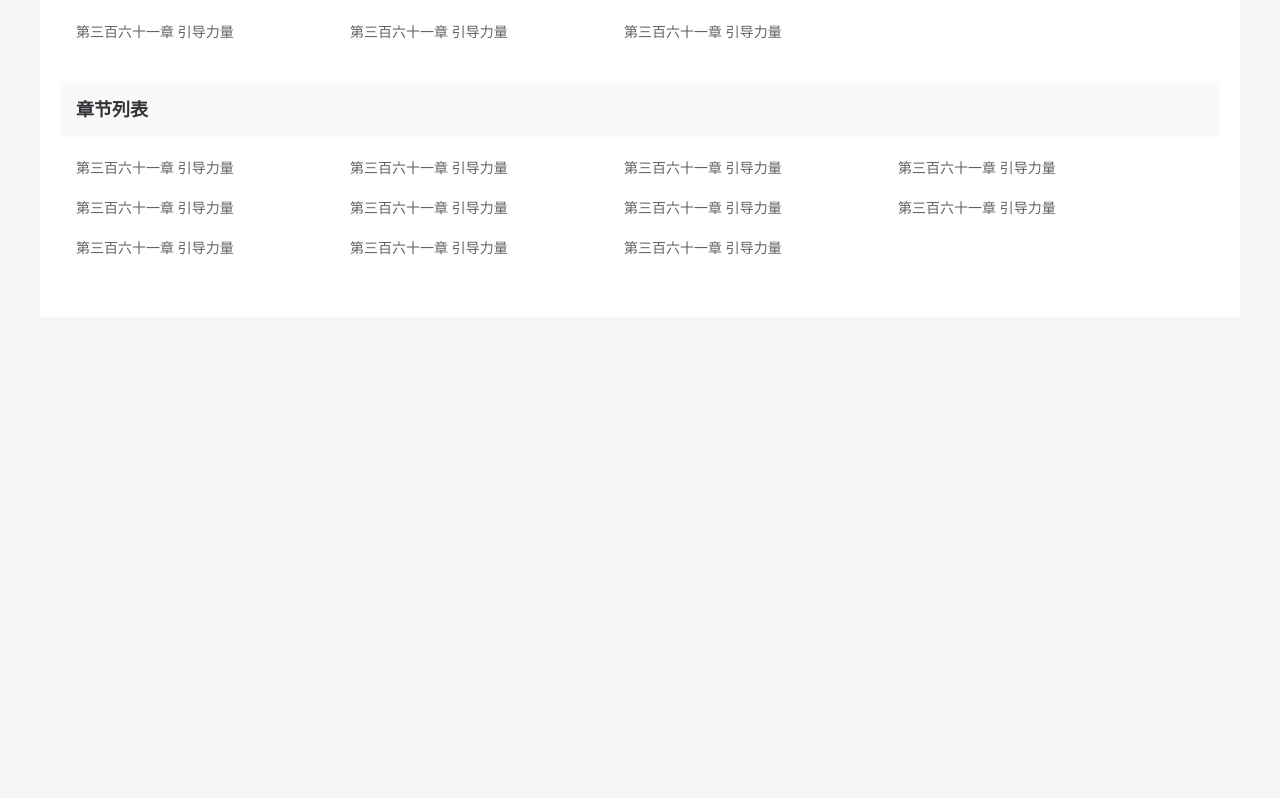
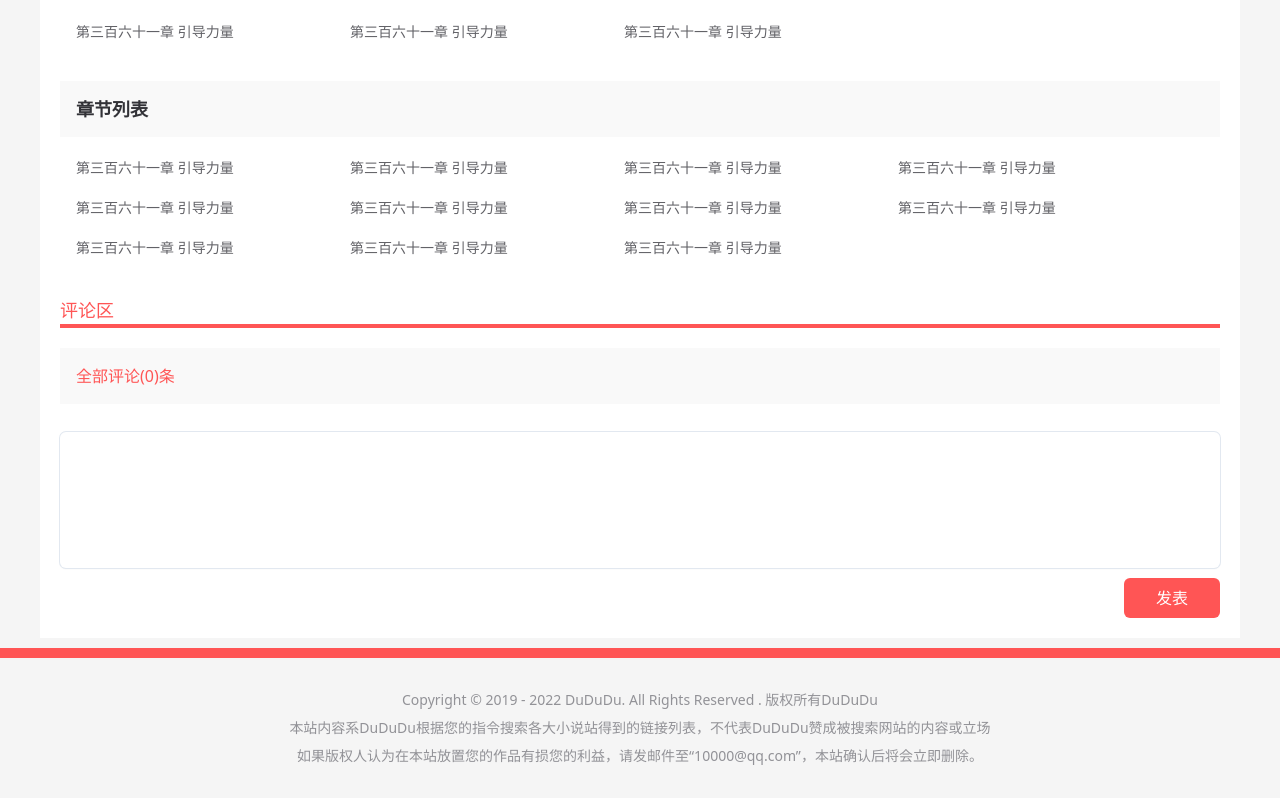
Before and after one commit to duduHusky/fiction-pc, a React (Create React App) app: page /1/ in a window 1280 px wide. Shown: the part 726-1524 px from the top of the page. Before the commit the page ends 1043 px from the top, so only its background shows below. Built offline with nearby package versions, Linux system fonts and the light colour scheme.

Commit message:
新增底部CopyRight

```diff
--- /dev/null
+++ b/src/components/CopyRight.tsx
@@ -0,0 +1,10 @@
+const CopyRight = () => {
+	return <div className="mt-2.5 mb-7 flex flex-col items-center">
+		<div className="w-full h-2.5 mb-7 bg-[#f55]"/>
+		<div className="text-[14px] text-[#929297] leading-7">Copyright © 2019 - {new Date().getFullYear()} DuDuDu. All Rights Reserved . 版权所有DuDuDu</div>
+		<div className="text-[14px] text-[#929297] leading-7">本站内容系DuDuDu根据您的指令搜索各大小说站得到的链接列表，不代表DuDuDu赞成被搜索网站的内容或立场</div>
+		<div className="text-[14px] text-[#929297] leading-7">如果版权人认为在本站放置您的作品有损您的利益，请发邮件至“10000@qq.com”，本站确认后将会立即删除。</div>
+	</div>
+}
+
+export default CopyRight
--- a/src/pages/BookInfo.tsx
+++ b/src/pages/BookInfo.tsx
@@ -86,6 +86,12 @@ const BookInfo = () => {
 				<ChapterList section={"最新章节"} chapterList={[]} />
 				<ChapterList section={"章节列表"} chapterList={[]} />
 			</div>
+			<div className="mb-5 text-[18px] text-[#f55] border-b-4	border-b-[#f55]">评论区</div>
+			<div className="content flex flex-col">
+				<div className="text-[#f55] pl-4 bg-[#F9F9F9] h-14 leading-[3.5rem]">全部评论(0)条</div>
+				<textarea rows={5} className="focus:ring-2 focus:ring-blue-500 focus:outline-none appearance-none w-full text-sm leading-6 text-slate-900 placeholder-slate-400 rounded-md py-2 pl-2 ring-1 ring-slate-200 shadow-sm mt-7 resize-none" />
+				<button className="h-10 w-24 px-6 rounded-md bg-[#f55] text-white mt-2.5 self-end">发表</button>
+			</div>
 		</div>
 	</>
 }
--- a/src/pages/Layout.tsx
+++ b/src/pages/Layout.tsx
@@ -2,6 +2,7 @@ import { Outlet } from "react-router-dom";
 import TopNav from "../components/TopNav";
 import TopHead from "../components/TopHead";
 import Nav from "../components/Nav";
+import CopyRight from "../components/CopyRight";
 
 export default function Layout() {
 	return <div className="app flex flex-col">
@@ -11,5 +12,6 @@ export default function Layout() {
 		<div className="w-[75rem] self-center">
 			<Outlet />
 		</div>
+		<CopyRight />
 	</div>
 }
```
